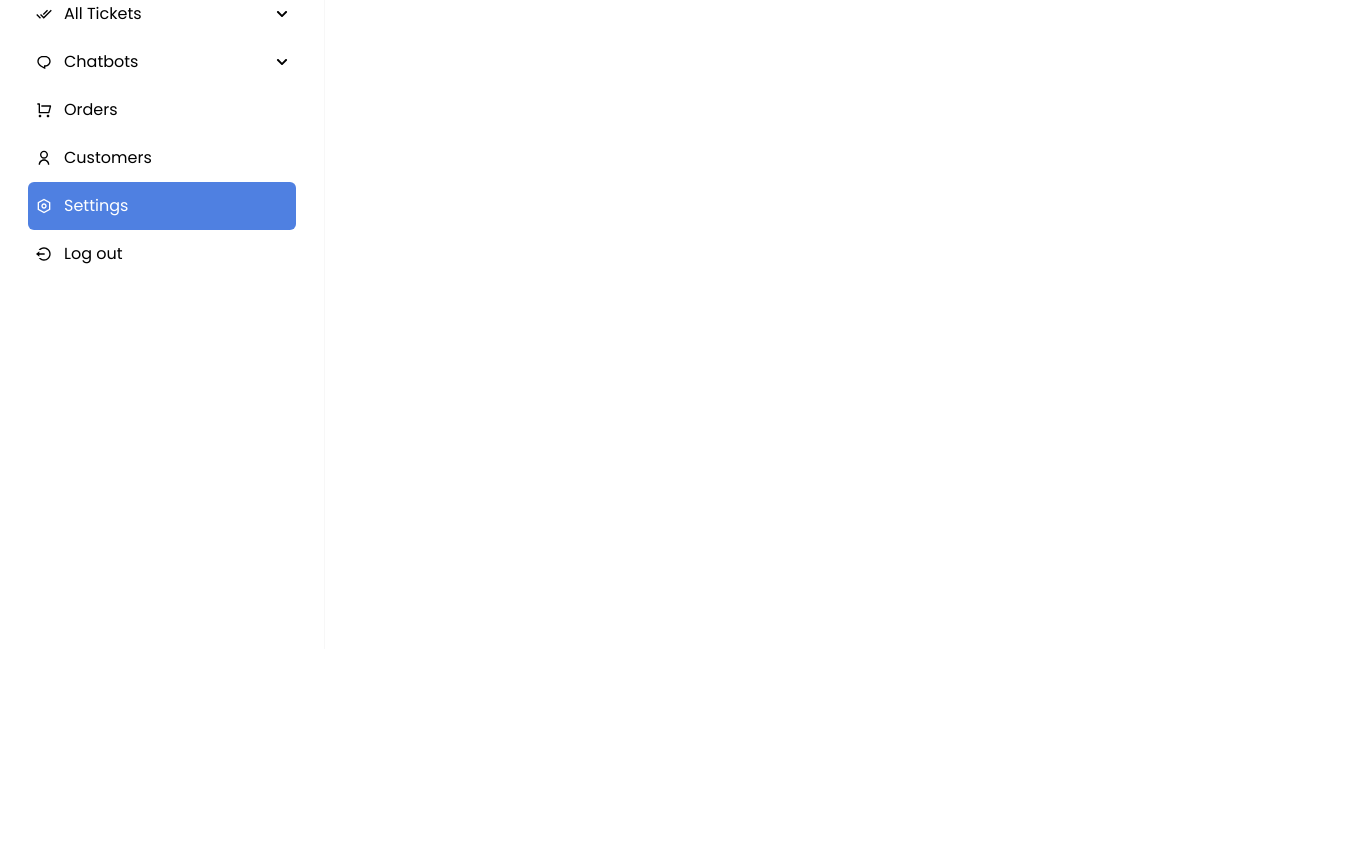
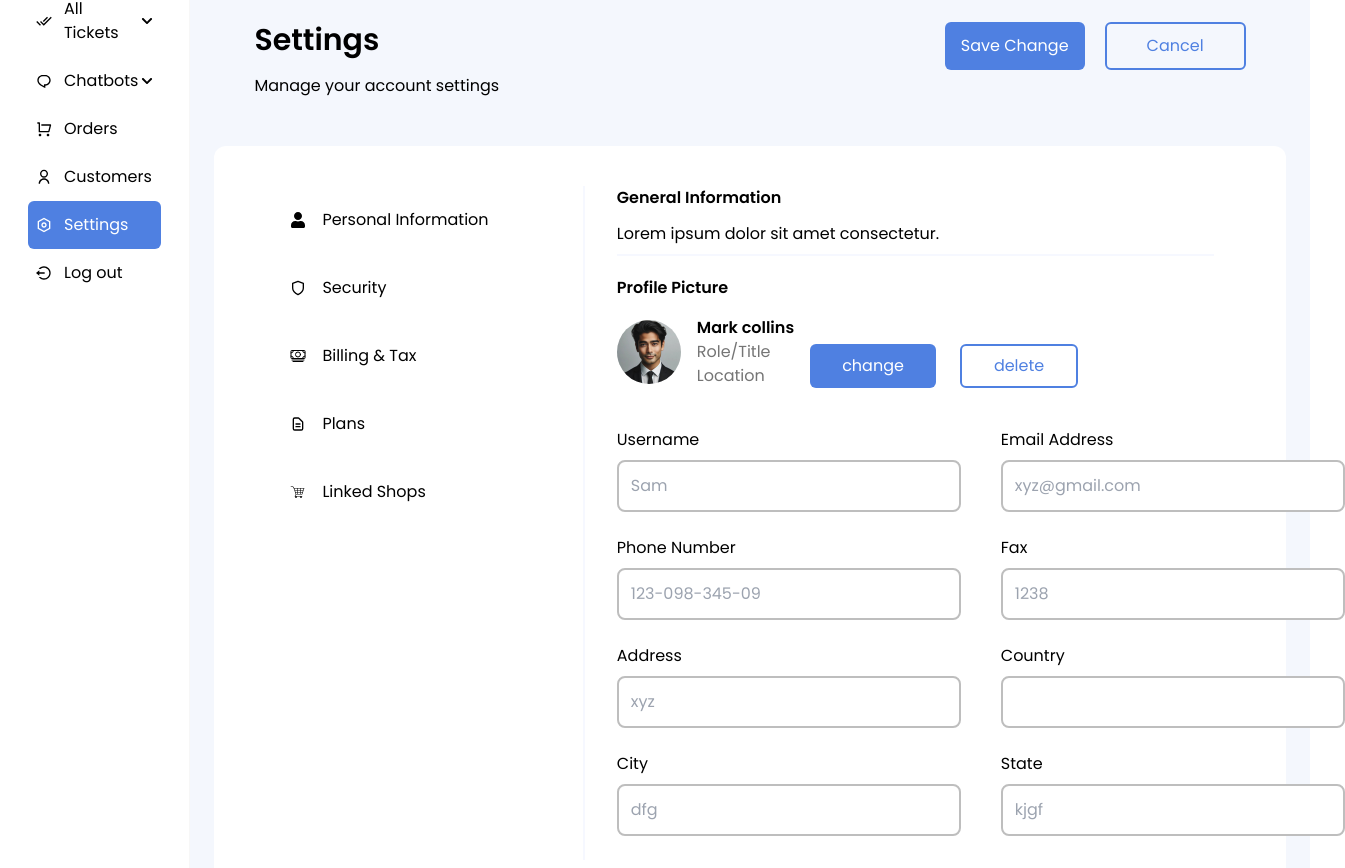
Before and after one commit to Assia123-oss/Flight_Ease, a React (Vite) app: page /Settings in a window 1280 px wide. Shown: the part 151-1019 px from the top of the page, 1345 px wide, since content can reach past the window. Before the commit the page ends 800 px from the top, so only its background shows below. Built offline with nearby package versions, Linux system fonts and the light colour scheme.

Commit message:
Complete Settings_Personal Information

```diff
--- a/src/Components/TopBar.jsx
+++ b/src/Components/TopBar.jsx
@@ -37,7 +37,7 @@ const TopBar = () => {
             </p>
           </div>
           <div className="w-[43px] h-[43px] rounded-full overflow-hidden">
-            <img src="/mark.svg" alt="user" className="w-full h-full" />
+            <img src="/collins.svg" alt="user" className="w-full h-full" />
           </div>
         </div>
       </div>
--- /dev/null
+++ b/src/Components/shared/Button.jsx
@@ -0,0 +1,11 @@
+import React from 'react'
+
+const Button = ({children , className}) => {
+  return (
+    <div className={className}>
+      {children}
+    </div>
+  )
+}
+
+export default Button
--- /dev/null
+++ b/src/Components/utils/constants.jsx
@@ -0,0 +1,13 @@
+import { FaUser } from "react-icons/fa";
+import { FiShield } from "react-icons/fi";
+import { IoCashOutline } from "react-icons/io5";
+import { HiOutlineDocumentText } from "react-icons/hi";
+import { GiShoppingCart } from "react-icons/gi";
+
+export const navLinks = [
+  { icon: <FaUser />, text: "Personal Information", href: "/user" },
+  { icon: <FiShield />, text: "Security", href: "/security" },
+  { icon: <IoCashOutline />, text: "Billing & Tax", href: "/billing-tax" },
+  { icon: <HiOutlineDocumentText />, text: "Plans", href: "/plans" },
+  { icon: <GiShoppingCart />, text: "Linked Shops", href: "/shop" },
+];
--- a/src/Screens/Settings.jsx
+++ b/src/Screens/Settings.jsx
@@ -1,11 +1,154 @@
-import React from 'react'
+import React, { useState } from "react";
+import Button from "../Components/shared/Button";
+import { NavLink } from "react-router-dom";
+import { navLinks } from "../Components/utils/constants";
 
-const Settings = ()=> {
+const Settings = () => {
+  const [isActive, setIsActive] = useState(null);
+
+  const toggleIsActive = (index) => {
+    setIsActive(index);
+  };
   return (
-    <div>
-      <h2>this is the settings screen</h2>
+    <div className="bg-[#4f80e110] p-6">
+      <div className="flex justify-between py-12 px-10">
+        <span>
+          <h1 className="text-3xl font-semibold mb-4">Settings</h1>
+          <p>Manage your account settings</p>
+        </span>
+        <span className="flex gap-5">
+          <Button className="h-12 px-4 bg-teritiary flex items-center text-white rounded-md">
+            Save Change
+          </Button>
+          <Button className="h-12 px-10 border-2 flex items-center text-teritiary border-teritiary rounded-md ">
+            Cancel
+          </Button>
+        </span>
+      </div>
+      {/* general information */}
+      <div className="bg-primary rounded-xl p-10">
+        <div className="flex">
+          <div className=" px-4 w-1/3 border-r-2 border-secondary">
+            <ul className="flex flex-col">
+              {navLinks.map((link, index) => (
+                <NavLink
+                  key={index}
+                  to="#"
+                  className={
+                    isActive === index
+                      ? "flex gap-4 items-center py-[22px] h-12 font-semibold bg-[#4f80e110] rounded-md text-[#0240BC] px-5"
+                      : "flex gap-4 items-center py-[22px] px-5"
+                  }
+                  onClick={() => toggleIsActive(index)}
+                >
+                  {link.icon} {link.text}
+                </NavLink>
+              ))}
+            </ul>
+          </div>
+          <div className="w-2/3 px-8">
+            {/* Introduction part */}
+            <div className="flex flex-col border-b-2 border-secondary">
+              <h1 className="font-semibold mb-3">General Information</h1>
+              <p className="mb-2">Lorem ipsum dolor sit amet consectetur.</p>
+            </div>
+            <div className="flex flex-col mt-3">
+              <h1 className="mt-2 font-semibold">Profile Picture</h1>
+              <div className="mt-4 flex gap-4">
+                <img src="/mark.svg" alt="profile" />
+                <div>
+                  <h1 className="font-semibold">Mark collins</h1>
+                  <p className="text-[#757575]">Role/Title</p>
+                  <p className="text-[#757575]">Location</p>
+                </div>
+                <div className="flex items-end gap-6">
+                  <Button className="h-11 px-8 bg-teritiary flex items-center text-white rounded-md">
+                    change
+                  </Button>
+                  <Button className="h-11 px-8 border-2 flex items-center text-teritiary border-teritiary rounded-md">
+                    delete
+                  </Button>
+                </div>
+              </div>
+            </div>
+            {/* Form part */}
+
+            <div className="flex mt-10 gap-10">
+              {/* First form */}
+              <div className="flex flex-col">
+                <label htmlFor="" className="mb-2">
+                  Username
+                </label>
+                <input
+                  type="text"
+                  placeholder="Sam"
+                  className="border-2 border-[#bebebe] text-start p-3 rounded-lg mb-6"
+                />
+                <label htmlFor="" className="mb-2">
+                  Phone Number
+                </label>
+                <input
+                  type="text"
+                  placeholder="123-098-345-09"
+                  className="border-2 border-[#bebebe] text-start p-3 rounded-lg mb-6"
+                />
+                <label htmlFor="" className="mb-2">
+                  Address
+                </label>
+                <input
+                  type="text"
+                  placeholder="xyz"
+                  className="border-2 border-[#bebebe] text-start p-3 rounded-lg mb-6"
+                />
+                <label htmlFor="" className="mb-2">
+                  City
+                </label>
+                <input
+                  type="text"
+                  placeholder="dfg"
+                  className="border-2 border-[#bebebe] text-start p-3 rounded-lg mb-6"
+                />
+              </div>
+              {/* Second Form */}
+              <div className="flex flex-col">
+                <label htmlFor="" className="mb-2">
+                  Email Address
+                </label>
+                <input
+                  type="text"
+                  placeholder="xyz@gmail.com"
+                  className="border-2 border-[#bebebe] text-start p-3 rounded-lg mb-6"
+                />
+                <label htmlFor="" className="mb-2">
+                  Fax
+                </label>
+                <input
+                  type="text"
+                  placeholder="1238"
+                  className="border-2 border-[#bebebe] text-start p-3 rounded-lg mb-6"
+                />
+                <label htmlFor="" className="mb-2">
+                  Country
+                </label>
+                <input
+                  type="text"
+                  className="border-2 border-[#bebebe] text-start p-3 rounded-lg mb-6"
+                />
+                <label htmlFor="" className="mb-2">
+                  State
+                </label>
+                <input
+                  type="text"
+                  placeholder="kjgf"
+                  className="border-2 border-[#bebebe] text-start p-3 rounded-lg mb-6"
+                />
+              </div>
+            </div>
+          </div>
+        </div>
+      </div>
     </div>
-  )
-}
+  );
+};
 
-export default Settings
+export default Settings;
```
Also changed, not shown: public/collins.svg (added), public/mark.svg.
